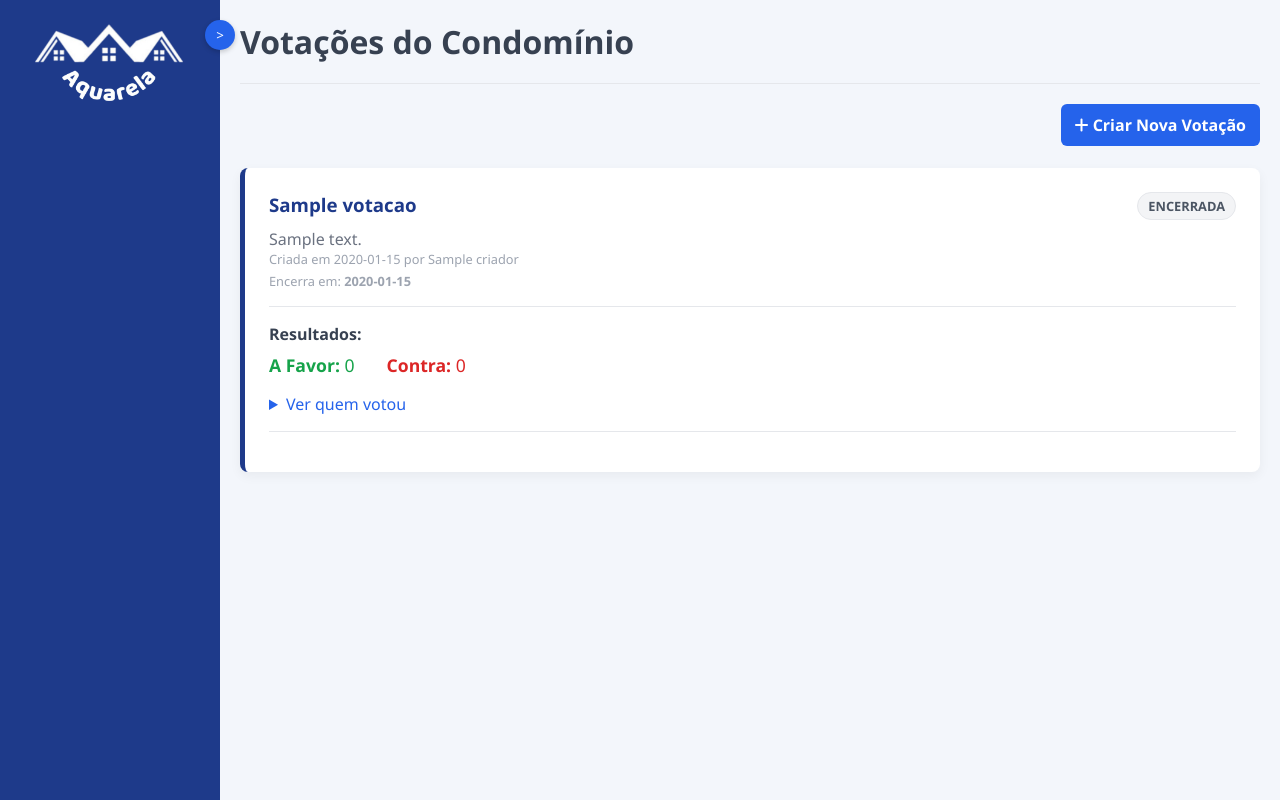
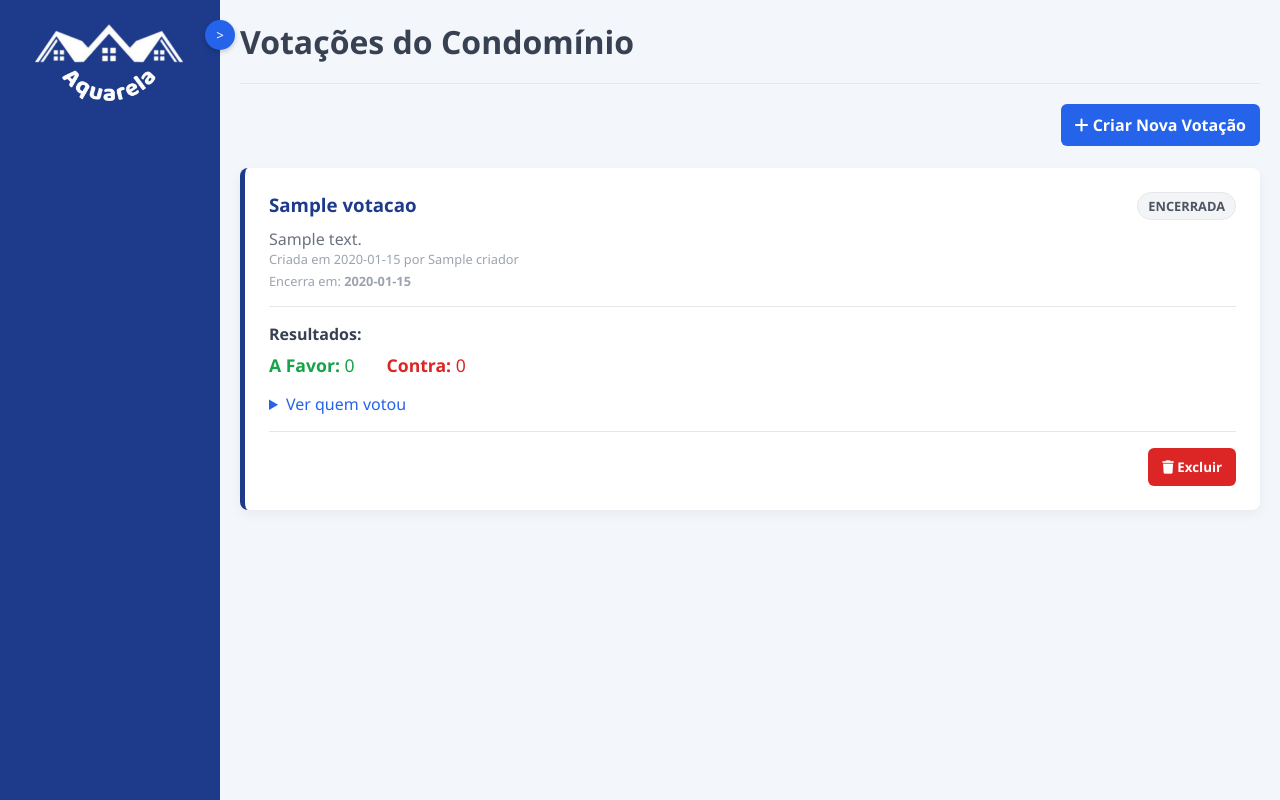
Before and after one commit to DigogSXD/CondoIQ, a Python web app: template templates/votacoes.html in a window 1280 px wide. Run offline with Jinja, Linux system fonts and the light colour scheme; the template is opened without the code that fills it: most values are stand-ins (such as "Sample title", 1, 10 or a date in 2020); some libraries are stand-ins or nearby versions.

Commit message:
Update votacoes.html

```diff
--- a/templates/votacoes.html
+++ b/templates/votacoes.html
@@ -39,7 +39,6 @@
                             <p><strong>Sua Opinião:</strong></p>
                             <form action="{{ url_for('votar', votacao_id=votacao.id) }}" method="POST" class="vote-form">
                                 <input type="hidden" name="escolha" value="">
-
                                 <button type="button" class="btn btn-success" onclick="confirmVote(this, 'favor');">
                                     <i class="fas fa-thumbs-up"></i> A Favor
                                 </button>
@@ -93,15 +92,20 @@
                             <a href="{{ url_for('editar_votacao', votacao_id=votacao.id) }}" class="btn btn-secondary">
                                 <i class="fas fa-pencil-alt"></i> Editar
                             </a>
+                        {% endif %}
+
+                        {% if not is_active %}
                             <form action="{{ url_for('excluir_votacao', votacao_id=votacao.id) }}" method="POST" class="inline-form">
                                 <button type="submit" class="btn btn-danger" onclick="confirmDelete(event);">
                                     <i class="fas fa-trash"></i> Excluir
                                 </button>
                             </form>
-                        {% elif is_active %}
+                        {% endif %}
+
+                        {% if is_active %}
                              <form action="{{ url_for('fechar_votacao', votacao_id=votacao.id) }}" method="POST">
                                 <button type="submit" class="btn btn-warning" onclick="return confirm('Tem certeza que deseja encerrar esta votação ANTES do prazo? Essa ação não pode ser desfeita.')">
-                                    <i class="fas fa-lock"></i> Encerrar Votação Manualmente
+                                    <i class="fas fa-lock"></i> Encerrar Manualmente
                                 </button>
                             </form>
                         {% endif %}
@@ -151,7 +155,7 @@
     .voto-contra { color: var(--danger); font-weight: bold; }
     .vote-date { color: var(--muted); font-size: 0.8rem; }
     .card-empty { text-align: center; padding: 2rem; background: var(--card); border-radius: var(--radius); color: var(--muted); }
-    .sindico-actions { display: flex; justify-content: flex-end; gap: 0.5rem; }
+    .sindico-actions { display: flex; justify-content: flex-end; gap: 0.5rem; align-items: center; }
     .inline-form { display: inline; }
     .btn-secondary { background-color: #6b7280; color: white; }
     .btn-secondary:hover { background-color: #4b5563; }
@@ -162,11 +166,8 @@
 <script src="https://cdn.jsdelivr.net/npm/sweetalert2@11"></script>
 
 <script>
-    // ### MUDANÇA 3: A função agora manipula o campo oculto ###
     function confirmVote(buttonElement, choice) {
-        // Encontra o formulário pai do botão que foi clicado
         const form = buttonElement.closest('form');
-        // Encontra o campo oculto dentro daquele formulário
         const hiddenInput = form.querySelector('input[name="escolha"]');
 
         Swal.fire({
@@ -180,9 +181,7 @@
             cancelButtonText: 'Cancelar'
         }).then((result) => {
             if (result.isConfirmed) {
-                // 1. Define o valor do campo oculto com a escolha do usuário ('favor' ou 'contra')
                 hiddenInput.value = choice;
-                // 2. Envia o formulário
                 form.submit();
             }
         });
@@ -192,7 +191,7 @@
         event.preventDefault();
         Swal.fire({
             title: 'Tem certeza?',
-            text: "Você está prestes a excluir esta votação. Esta ação não pode ser revertida!",
+            text: "Você está prestes a excluir esta votação e todos os seus registros. Esta ação não pode ser revertida!",
             icon: 'warning',
             showCancelButton: true,
             confirmButtonColor: '#dc2626',
```
